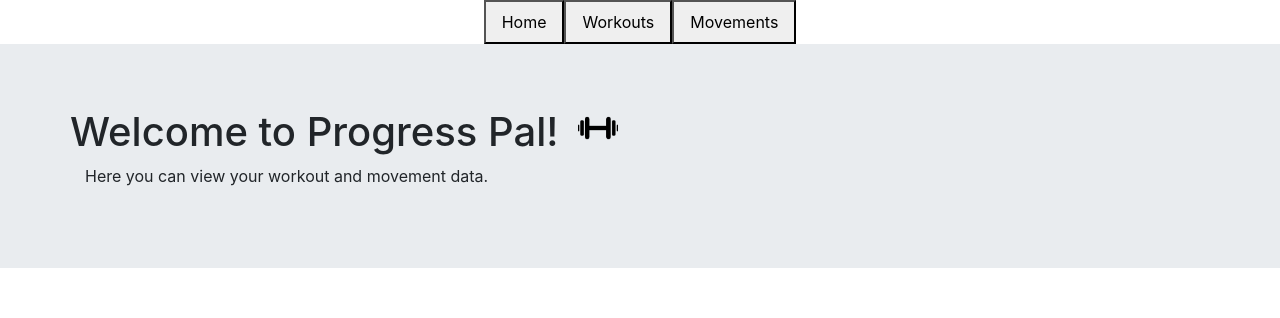
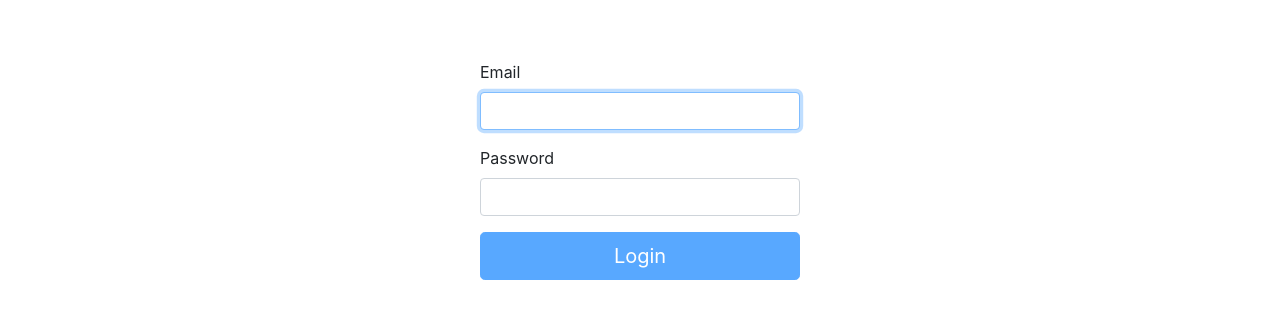
Before and after one commit to johnfcs778/ProgressPal, a React (Create React App) app in the folder ProgressPalService/src/frontend/progress-pal/: page / in a window 1280 px wide. Shown: the top 318 px of the page. Built offline with nearby package versions, Linux system fonts and the light colour scheme.

Commit message:
Added basic login page and allowed CORS on server

```diff
--- a/ProgressPalService/src/frontend/progress-pal/src/App.js
+++ b/ProgressPalService/src/frontend/progress-pal/src/App.js
@@ -1,7 +1,7 @@
 import './App.css';
 import Axios from 'axios';
 import Button from 'react-bootstrap/Button';
-import React, {useState} from 'react';
+import React, {useState, createContext} from 'react';
 import WorkoutCard from './WorkoutCard';
 import MovementCard from './MovementCard';
 import 'bootstrap/dist/css/bootstrap.css';
@@ -11,6 +11,7 @@
 import dumbell from './dumbell.png';
 import movement from './movement.png';
 import Homepage from './Homepage';
+import LoginPage from './LoginPage';
 
 function App() {
 
@@ -18,7 +19,7 @@
   const [movementList, setMovementList] = useState([]);
   const [startDate, setStartDate] = useState(new Date());
   const [workoutByDate, setWorkoutByDate] = useState(<MovementCard></MovementCard>);
-  const [currentPage, setCurrentPage] = useState("home");
+  const [currentPage, setCurrentPage] = useState("login");
   const [pagItems, setPagItems] = useState([]);
   const [woPageNum, setWoPageNum] = useState(1);
   const [currentWoIndex, setCurrentWoIndex] = useState(1);
@@ -77,8 +78,7 @@
 
   return (
     <div>
-      <Nav className="justify-content-center"
-      >
+      {currentPage !== 'login' && <Nav className="justify-content-center">
         <Nav.Item>
           <Nav.Link  as="button" onClick={()=>{setCurrentPage('home');}}>Home</Nav.Link>
         </Nav.Item>
@@ -88,7 +88,12 @@
         <Nav.Item>
           <Nav.Link as="button" onClick={()=>{setCurrentPage('movements');}}>Movements</Nav.Link>
         </Nav.Item>
-      </Nav>
+      </Nav>}
+
+      {/* Login Page */}
+      {currentPage === 'login' &&
+        <LoginPage></LoginPage>
+      }
 
       {/* Home Page */}
       {currentPage === 'home' &&
--- /dev/null
+++ b/ProgressPalService/src/frontend/progress-pal/src/Login.css
@@ -0,0 +1,10 @@
+@media all and (min-width: 480px) {
+    .Login {
+      padding: 60px 0;
+    }
+
+    .Login form {
+      margin: 0 auto;
+      max-width: 320px;
+    }
+  }
--- /dev/null
+++ b/ProgressPalService/src/frontend/progress-pal/src/LoginPage.js
@@ -0,0 +1,58 @@
+import React, { useState } from "react";
+import Form from "react-bootstrap/Form";
+import Button from "react-bootstrap/Button";
+import Axios from 'axios';
+import "./Login.css";
+import App from "./App.js";
+
+export default function Login() {
+  const [email, setEmail] = useState("");
+  const [password, setPassword] = useState("");
+
+  function validateForm() {
+    return email.length > 0 && password.length > 0;
+  }
+
+  function handleSubmit(event) {
+    login(event.target[0].value, event.target[1].value);
+    event.preventDefault();
+  }
+
+  const login = (username, pw) => {
+    const params = new URLSearchParams();
+    params.append('email', username);
+    params.append('password', password);
+
+    Axios.post("http://localhost:8080/api/v1/login", params).then((response)=> {
+        console.log(response);
+        //console.log(response['data']['access_token']);
+    })
+  }
+
+  return (
+    <div className="Login">
+      <Form onSubmit={handleSubmit}>
+        <Form.Group size="lg" controlId="email">
+          <Form.Label>Email</Form.Label>
+          <Form.Control
+            autoFocus
+            type="email"
+            value={email}
+            onChange={(e) => setEmail(e.target.value)}
+          />
+        </Form.Group>
+        <Form.Group size="lg" controlId="password">
+          <Form.Label>Password</Form.Label>
+          <Form.Control
+            type="password"
+            value={password}
+            onChange={(e) => setPassword(e.target.value)}
+          />
+        </Form.Group>
+        <Button block size="lg" type="submit" disabled={!validateForm()}>
+          Login
+        </Button>
+      </Form>
+    </div>
+  );
+}
```
Also changed, not shown: 2 other files (tests, documents, lock files or other folders).
